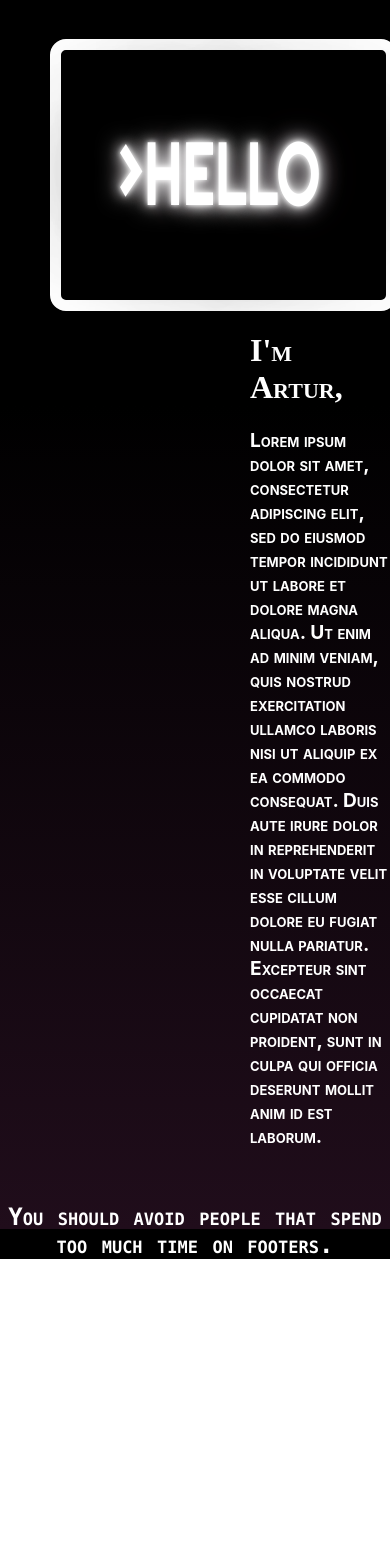
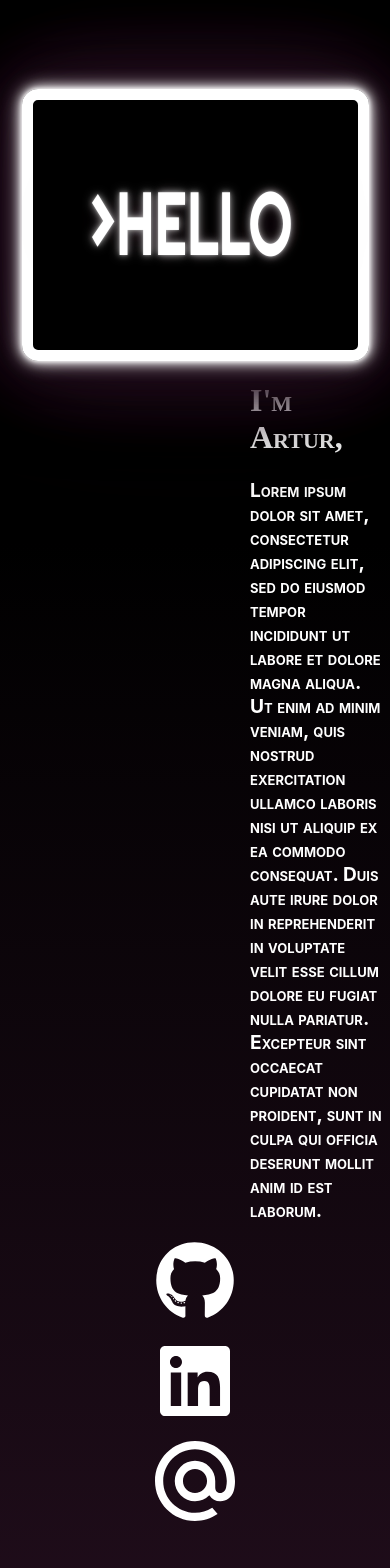
Before and after one commit to artur-weclawski/my-page, a React (Create React App) app: page / in a window 390 px wide. Shown: the top 1568 px of the page. Before the commit the page ends 1259 px from the top, so only its background shows below. Built offline with nearby package versions, Linux system fonts and the light colour scheme; a web font is replaced by a local one.

Commit message:
Added reference links

```diff
--- a/package.json
+++ b/package.json
@@ -9,13 +9,14 @@
     "@testing-library/user-event": "^13.5.0",
     "react": "^18.2.0",
     "react-dom": "^18.2.0",
+    "react-icons": "^4.8.0",
     "react-scripts": "5.0.1",
     "web-vitals": "^2.1.4"
   },
   "scripts": {
     "start": "react-scripts start",
-    "predeploy":"npm run build",
-    "deploy":"gh-pages -d build",
+    "predeploy": "npm run build",
+    "deploy": "gh-pages -d build",
     "build": "react-scripts build",
     "test": "react-scripts test",
     "eject": "react-scripts eject"
--- a/src/App.css
+++ b/src/App.css
@@ -1,27 +1,26 @@
 @import url('https://fonts.googleapis.com/css?family=Lexend+Mega&display=swap');
 @import url('https://fonts.googleapis.com/css?family=Righteous&display=swap');
-@import url('https://unpkg.com/css.gg@2.0.0/icons/css/menu.css');
 
+html{
+  height: 100%;
+}
 body {
   margin: 0;
   background: linear-gradient(rgba(0,0,0,1) 0%, rgba(0,0,0,1) 33%, rgba(32,13,27,1) 100%);
   display: flex;
   flex-direction: column;
-  min-height: 100vh;
 }
 
 footer{
   width: 100%;
-  height: 2.5rem;
-  margin-top: auto;
-  padding-bottom: 10px;
-  bottom: 5;
+  bottom: 0;
   color: white;
   text-align: center;
+  justify-content: center;
   font-family: 'Lucida Console';
   font-weight: bold;
-  font-variant: small-caps;
-  font-size: x-large;
+  font-size: large;
+  padding-top: 15px;
 }
 .footer p{
   align-self: center;
@@ -30,7 +29,7 @@ footer{
   display: flex;
   margin-top: 10%;
   margin-bottom: 4%;
-
+  /* padding-bottom: 5rem; */
 }
 
 .content p{
@@ -38,12 +37,42 @@ footer{
   color: white;
   font-size:large;
 }
+.content-2{
+  display: flex;
+  flex-direction: row;
+  width: 100%;
+  /* height: 17vh; */
+  justify-content: center;
+  margin-top: 5%;
+  margin-bottom: 10%;
+}
+.content-2 a{
+  margin-right: 10%;
 
-@media only screen and (max-width:1080px){
+}
+.FaGithub, .FaLinkedin, .SiMaildotru{
+  color: white;
+  transform: scale(5);
+}
+@media only screen and (max-width:1110px){
   .content{
     flex-direction: column;
     align-items: center;
     margin-left: auto;
     margin-right: auto;
   }
+  .content-2{
+    display: flex;
+    flex-direction: column;
+    margin: auto;
+    width: auto;
+    margin-top: 20px;
+  }
+.content-2 a{
+    margin-bottom: 80px;
+  }
+
+  .FaGithub, .FaLinkedin, .SiMaildotru{
+    transform: scale(5);
+  }
 }
--- a/src/App.js
+++ b/src/App.js
@@ -3,6 +3,8 @@ import './App.css';
 import NavBar from './NavBar';
 import Banner from './Banner';
 import AboutMe from './AboutMe';
+import { FaGithub, FaLinkedin } from "react-icons/fa";
+import { SiMaildotru } from "react-icons/si";
 function App() {
   return (
     <div className="App">
@@ -14,16 +16,13 @@ function App() {
       <Banner />
       <AboutMe />
     </div>
-    <div className= 'content-2' hidden>
-    <h2>Lorem ipsum dolor sit amet, consectetur adipiscing elit, sed do eiusmod tempor incididunt ut labore et dolore magna aliqua. Ut enim ad minim veniam, quis nostrud exercitation ullamco laboris nisi ut aliquip ex ea commodo consequat. Duis aute irure dolor in reprehenderit in voluptate velit esse cillum dolore eu fugiat nulla pariatur. Excepteur sint occaecat cupidatat non proident, sunt in culpa qui officia deserunt mollit anim id est laborum.</h2>
-    <h2>Lorem ipsum dolor sit amet, consectetur adipiscing elit, sed do eiusmod tempor incididunt ut labore et dolore magna aliqua. Ut enim ad minim veniam, quis nostrud exercitation ullamco laboris nisi ut aliquip ex ea commodo consequat. Duis aute irure dolor in reprehenderit in voluptate velit esse cillum dolore eu fugiat nulla pariatur. Excepteur sint occaecat cupidatat non proident, sunt in culpa qui officia deserunt mollit anim id est laborum.</h2>
-    <h2>Lorem ipsum dolor sit amet, consectetur adipiscing elit, sed do eiusmod tempor incididunt ut labore et dolore magna aliqua. Ut enim ad minim veniam, quis nostrud exercitation ullamco laboris nisi ut aliquip ex ea commodo consequat. Duis aute irure dolor in reprehenderit in voluptate velit esse cillum dolore eu fugiat nulla pariatur. Excepteur sint occaecat cupidatat non proident, sunt in culpa qui officia deserunt mollit anim id est laborum.</h2>
-    <h2>Lorem ipsum dolor sit amet, consectetur adipiscing elit, sed do eiusmod tempor incididunt ut labore et dolore magna aliqua. Ut enim ad minim veniam, quis nostrud exercitation ullamco laboris nisi ut aliquip ex ea commodo consequat. Duis aute irure dolor in reprehenderit in voluptate velit esse cillum dolore eu fugiat nulla pariatur. Excepteur sint occaecat cupidatat non proident, sunt in culpa qui officia deserunt mollit anim id est laborum.</h2>
-    <h2>Lorem ipsum dolor sit amet, consectetur adipiscing elit, sed do eiusmod tempor incididunt ut labore et dolore magna aliqua. Ut enim ad minim veniam, quis nostrud exercitation ullamco laboris nisi ut aliquip ex ea commodo consequat. Duis aute irure dolor in reprehenderit in voluptate velit esse cillum dolore eu fugiat nulla pariatur. Excepteur sint occaecat cupidatat non proident, sunt in culpa qui officia deserunt mollit anim id est laborum.</h2>
-    <h2>Lorem ipsum dolor sit amet, consectetur adipiscing elit, sed do eiusmod tempor incididunt ut labore et dolore magna aliqua. Ut enim ad minim veniam, quis nostrud exercitation ullamco laboris nisi ut aliquip ex ea commodo consequat. Duis aute irure dolor in reprehenderit in voluptate velit esse cillum dolore eu fugiat nulla pariatur. Excepteur sint occaecat cupidatat non proident, sunt in culpa qui officia deserunt mollit anim id est laborum.</h2>
+    <div className= 'content-2'>
+      <a href="https://github.com/artur-weclawski" target="_blank"><FaGithub className='FaGithub'/></a>
+      <a href="/my-page" target="_blank"><FaLinkedin className='FaLinkedin'/></a>
+      <a href = "mailto: weclawski.artur@gmail.com"><SiMaildotru className='SiMaildotru'/></a>
     </div>
     <footer>
-      <p>You should avoid people that spend too much time on footers.</p>
+      <p>weclawski.artur@gmail.com</p>
     </footer>
 
   </body>
--- a/src/Banner.css
+++ b/src/Banner.css
@@ -106,9 +106,14 @@
         box-shadow: none;
     }
   }
-@media only screen and(min-width:1080){
+@media (max-width: 1080px){
     .content-box{
         margin-top: 50px;
         margin-left: 0px;
       }
+    .content-box{
+		  animation: none;
+      transform: rotateX('0 deg')
+      rotateY('0 deg');
+    }
 }
--- a/src/Banner.js
+++ b/src/Banner.js
@@ -2,8 +2,8 @@ import './Banner.css';
 const Banner = () =>{
     return(
         <div className='content-box'>
-        <h1 className='neonText'>&gt;HELLO</h1>
-      </div>
+          <h1 className='neonText'>&gt;HELLO</h1>
+        </div>
     );
 }
 
--- a/src/script.js
+++ b/src/script.js
@@ -13,11 +13,11 @@ function rotateElement(event, element){
     const offsetX = ((x - middleX) / middleX) * 45;
     const offsetY = ((y - middleY) / middleY) * 45;
 
-    // if(x > middleX || y < middleY ){
-    document.documentElement.style.setProperty('--rotateX', offsetY + 'deg');
-    document.documentElement.style.setProperty('--rotateY', -1 * offsetX + 'deg');
-    // }else{
-    //     document.documentElement.style.setProperty('--rotateX', 0 + 'deg');
-    //     document.documentElement.style.setProperty('--rotateY', 0 + 'deg');
-    // }
+    if(window.innerWidth>1080){
+        document.documentElement.style.setProperty('--rotateX', offsetY + 'deg');
+        document.documentElement.style.setProperty('--rotateY', -1 * offsetX + 'deg');
+    }else{
+        document.documentElement.style.setProperty('--rotateX', 0 + 'deg');
+        document.documentElement.style.setProperty('--rotateY', -0 + 'deg');
+    }
 }
```
Also changed, not shown: 1 other file (tests, documents, lock files or other folders).
